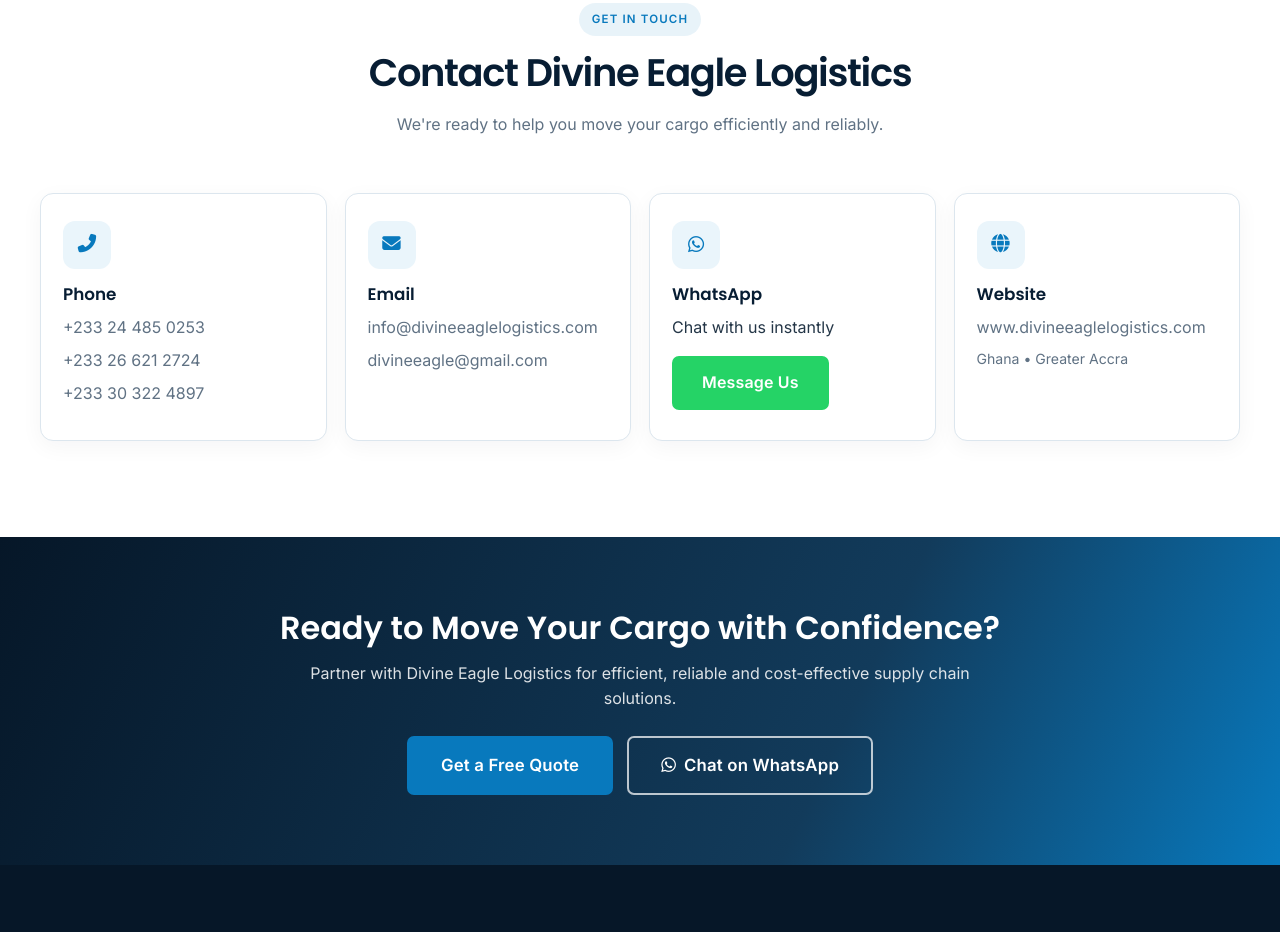
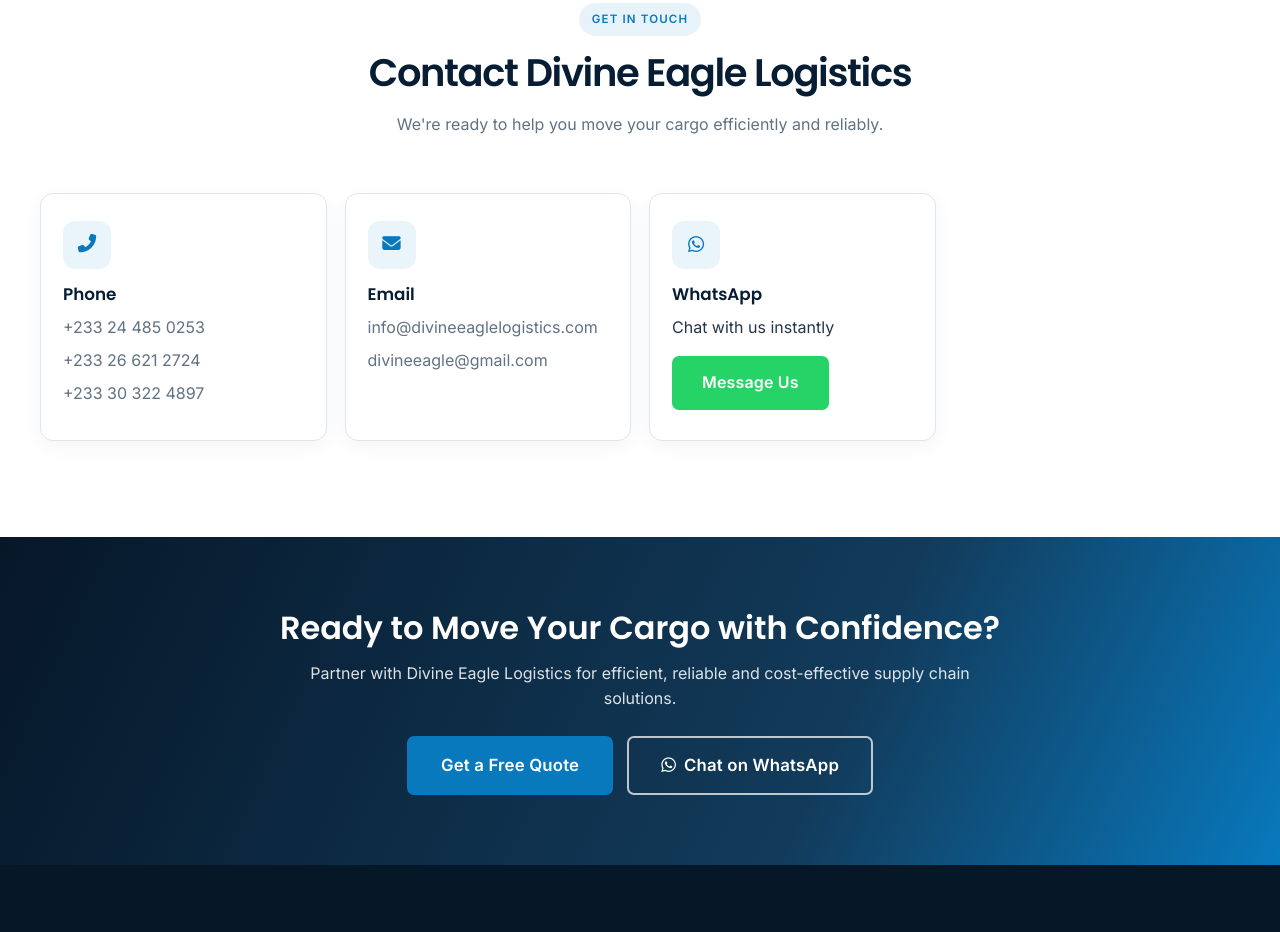
Before and after one commit to Kaylee7-ai/divine-eagle-logistics, a plain HTML site: page index.html in a window 1280 px wide. Shown: the part 4215-5147 px from the top of the page. Drawn offline with Linux system fonts and the light colour scheme.

Commit message:
Remove placeholder external website contact card

```diff
--- a/index.html
+++ b/index.html
@@ -10,9 +10,9 @@
     <meta property="og:type" content="website">
     <meta property="og:title" content="Divine Eagle Logistics LTD | Freight & Logistics in Ghana">
     <meta property="og:description" content="Reliable freight forwarding, customs clearance, warehousing and logistics solutions from Ghana to the world.">
-    <meta property="og:url" content="https://www.divineeaglelogistics.com/">
+    <meta property="og:url" content="https://kaylee7-ai.github.io/divine-eagle-logistics/">
     <meta name="twitter:card" content="summary">
-    <link rel="canonical" href="https://www.divineeaglelogistics.com/">
+    <link rel="canonical" href="https://kaylee7-ai.github.io/divine-eagle-logistics/">
     <title>Divine Eagle Logistics LTD | International Freight Forwarders</title>
 
     <!-- Favicon: use the official DEL logo -->
@@ -319,12 +319,6 @@
                     <p>Chat with us instantly</p>
                     <a href="https://wa.me/233244850253" target="_blank" rel="noopener noreferrer" class="btn btn-whatsapp">Message Us</a>
                 </div>
-                <div class="contact-card">
-                    <div class="contact-icon" aria-hidden="true"><i class="fas fa-globe"></i></div>
-                    <h3>Website</h3>
-                    <p><a href="https://www.divineeaglelogistics.com" target="_blank" rel="noopener noreferrer">www.divineeaglelogistics.com</a></p>
-                    <p class="small">Ghana • Greater Accra</p>
-                </div>
             </div>
         </div>
     </section>
```
